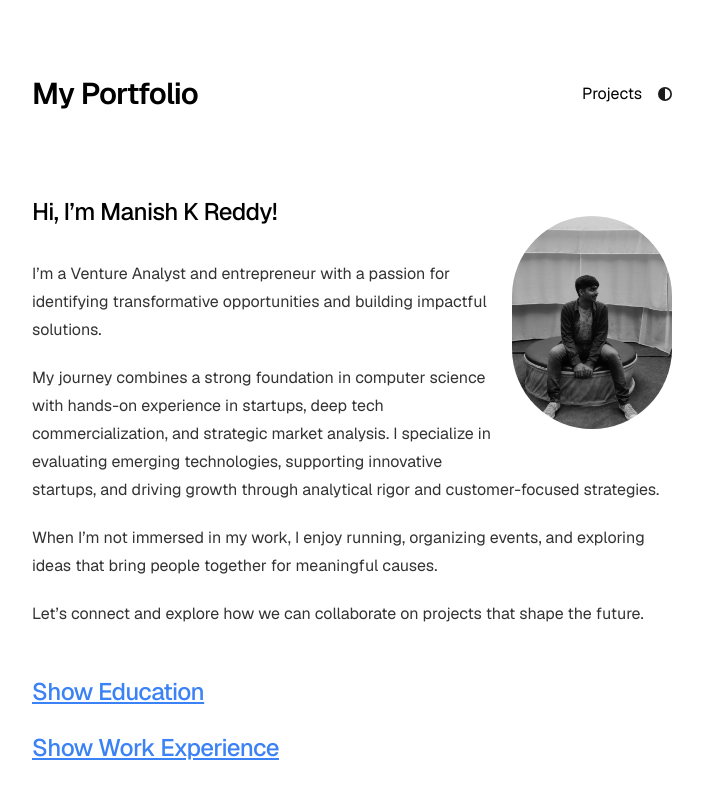
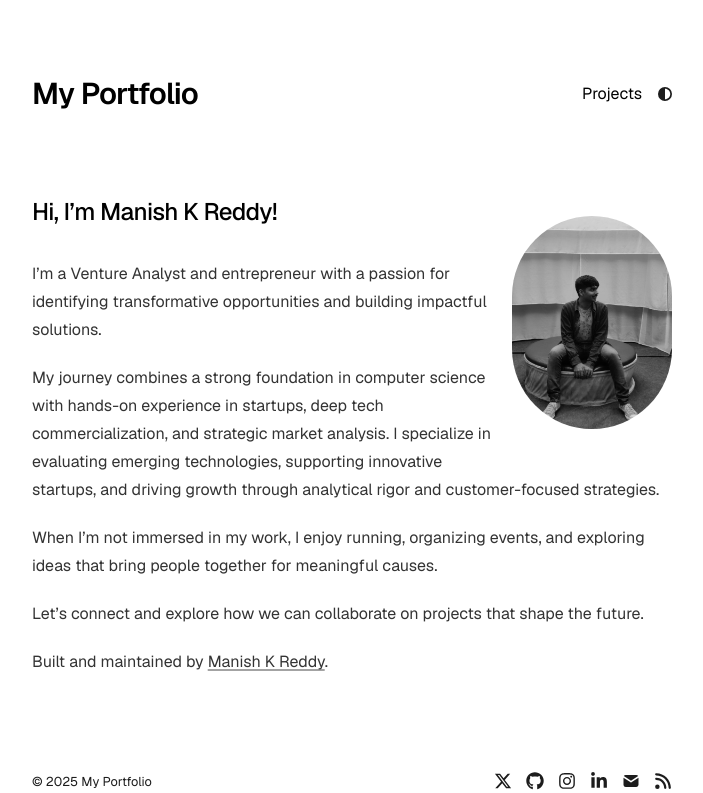
Before and after one commit to kredd10/website, a Next.js app: page / in a window 1280 px wide. Shown: the top 793 px of the page, without its empty margins (288-991 px from the left). Built offline with nearby package versions, Linux system fonts and the light colour scheme.

Commit message:
Changes to be committed: 	modified:   app/page.tsx

```diff
--- a/app/page.tsx
+++ b/app/page.tsx
@@ -1,12 +1,7 @@
 import Image from "next/image";
-import { useState } from "react"; // Import useState for collapsible functionality
 import { socialLinks } from "./config";
 
 export default function Page() {
-  // State for managing collapsible sections
-  const [showEducation, setShowEducation] = useState(false);
-  const [showWorkExperience, setShowWorkExperience] = useState(false);
-
   return (
     <section>
       <a href={socialLinks.linkedin} target="_blank">
@@ -45,60 +40,6 @@ export default function Page() {
           Let’s connect and explore how we can collaborate on projects that
           shape the future.
         </p>
-
-        {/* Collapsible Education Section */}
-        <h2>
-          <button
-            className="text-blue-500 underline"
-            onClick={() => setShowEducation(!showEducation)}
-          >
-            {showEducation ? "Hide Education" : "Show Education"}
-          </button>
-        </h2>
-        {showEducation && (
-          <ul>
-            <li>
-              <strong>Master of Science in Computer Science</strong> (Aug 2023 – May 2025) <br />
-              Illinois Institute of Technology, Chicago, IL <br />
-              Focus: Trustworthy Machine Learning, Marketing Strategy, Advanced Databases.
-            </li>
-            <li>
-              <strong>Bachelor of Engineering, Computer Science</strong> (Aug 2019 - Jun 2023) <br />
-              B.N.M. Institute of Technology, Bangalore, India <br />
-              Focus: Machine Learning, Data Science, Software Engineering.
-            </li>
-          </ul>
-        )}
-
-        {/* Collapsible Work Experience Section */}
-        <h2>
-          <button
-            className="text-blue-500 underline"
-            onClick={() => setShowWorkExperience(!showWorkExperience)}
-          >
-            {showWorkExperience ? "Hide Work Experience" : "Show Work Experience"}
-          </button>
-        </h2>
-        {showWorkExperience && (
-          <ul>
-            <li>
-              <strong>Genisys Venture Analyst</strong> (Dec 2024 – Present) <br />
-              Kaplan Institute, Chicago, IL <br />
-              Conducted market analysis and created investment strategies for AI and computing.
-            </li>
-            <li>
-              <strong>Founder & CEO</strong> (Dec 2023 – Sep 2024) <br />
-              H2.0 Resilience, Chicago, IL <br />
-              Developed an explainable AI tool for flood risk mitigation, reducing evaluation time by 90%.
-            </li>
-            <li>
-              <strong>Machine Learning Research Intern</strong> (Jan 2023 – Jul 2023) <br />
-              VIGA Entertainment, Bangalore, India <br />
-              Led the "Face Solver" project, creating a real-time 3D animation system using Google MediaPipe.
-            </li>
-          </ul>
-        )}
-
         <p>
           Built and maintained by{" "}
           <a href={socialLinks.linkedin} target="_blank">
```
